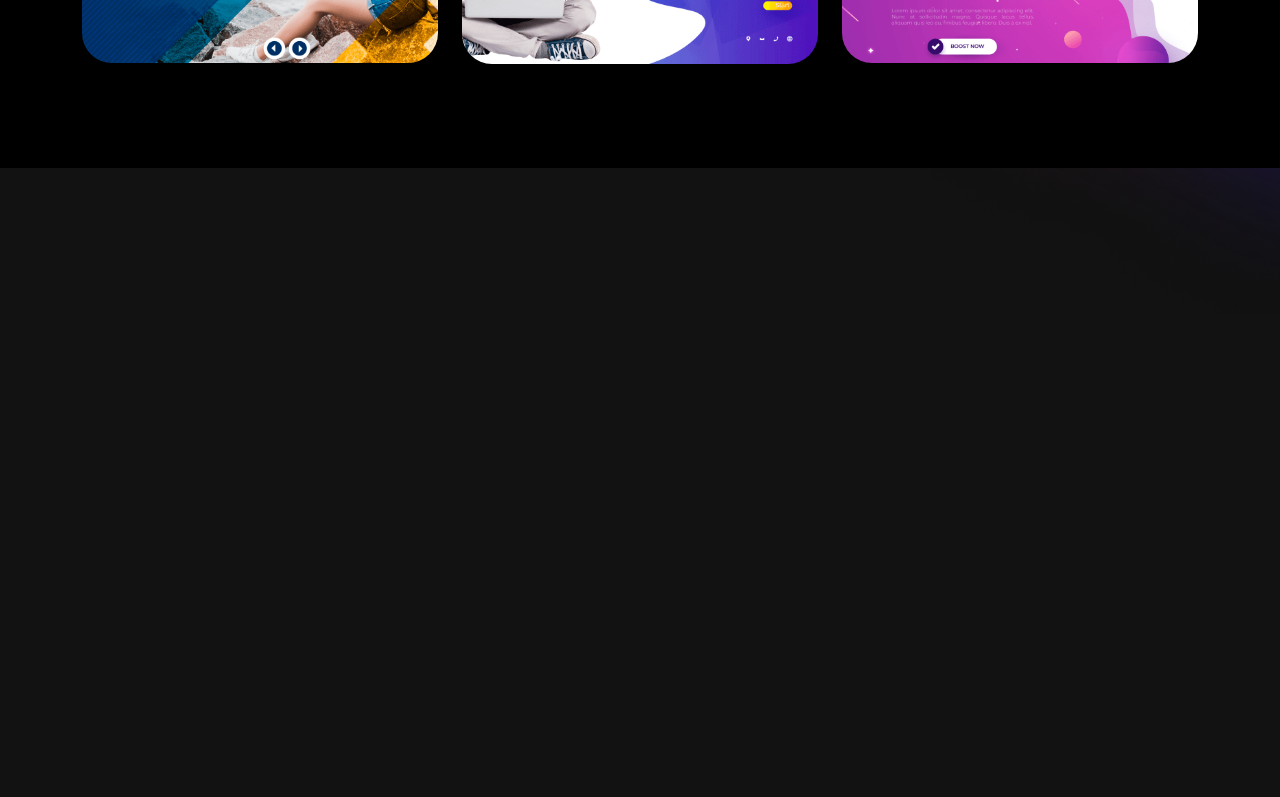
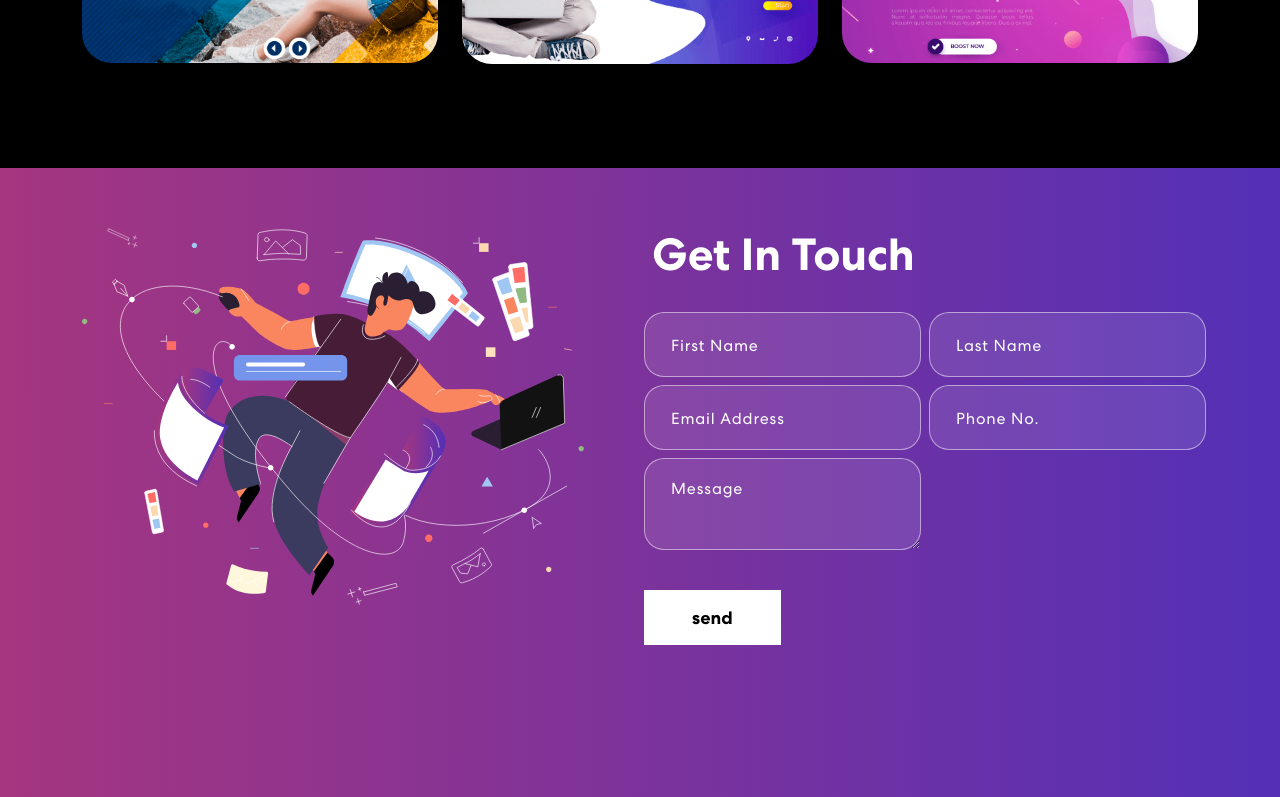
Before and after one commit to NicoMartina/personal-portfolio, a React (Create React App) app: page / in a window 1280 px wide. Shown: the part 2000-2797 px from the top of the page. Before the commit the page ends 2341 px from the top, so only its background shows below. Built offline with nearby package versions, Linux system fonts and the light colour scheme.

Commit message:
Added Contact form and edited it.

```diff
--- a/package.json
+++ b/package.json
@@ -8,6 +8,9 @@
     "@testing-library/user-event": "^13.5.0",
     "bootstrap": "^5.3.3",
     "bootstrap-icons": "^1.11.3",
+    "cors": "^2.8.5",
+    "express": "^4.21.0",
+    "nodemailer": "^6.9.15",
     "react": "^18.3.1",
     "react-bootstrap": "^2.10.5",
     "react-bootstrap-icons": "^1.11.4",
--- a/src/App.js
+++ b/src/App.js
@@ -4,6 +4,7 @@
 import { Banner } from './components/Banner';
 import { Skills } from './components/Skills';
 import { Projects } from './components/Projects';
+import { Contact } from './components/Contact';
 import 'bootstrap/dist/css/bootstrap.min.css';
 
 function App() {
@@ -13,6 +14,7 @@
       <Banner />
       <Skills />
       <Projects />
+      <Contact />
     </div>
   );
 }
--- /dev/null
+++ b/src/components/Contact.js
@@ -0,0 +1,87 @@
+import { useState } from'react';
+import { Container, Row, Col } from 'react-bootstrap';
+import contactImg from '../assets/img/contact-img.svg';
+
+
+export const Contact = () => {
+    const formInitialDetails = {
+        name: '',
+        lastName: '',
+        email: '',
+        phone: '',
+        message: ''
+    };
+
+    const [formDetails, setFormDetails] = useState(formInitialDetails);
+    const [buttonText, setButtonText] = useState('send');
+    const [status, setStatus] = useState({});
+
+    const onFormUpdate =(category, value) => {
+        setFormDetails({
+            ...formDetails,
+            [category]: value
+        });
+    };
+
+    const handleSubmit = async (e) => {
+        e.preventDefault();
+        setButtonText('Sending...');
+        let response = await fetch('https://localhost:5000/contact', {
+            method: 'POST',
+            headers: {
+                'Content-Type': 'application/json;charset=UTF-8'
+            },
+            body: JSON.stringify(formDetails),
+        });
+        setButtonText("Send");
+        let result = response.json();
+        setFormDetails(formInitialDetails);
+        if (result.code === 200) {
+            setStatus({ success: true, message: 'Message sent successfully' });
+        } else {
+            setStatus({ success: false, message: 'Failed to send message. Please try again.' });
+        }
+    };
+
+
+    return (
+        <section className='contact' id='connect'>
+            <Container>
+                <Row className="align-item-center">
+                    <Col md={6}>
+                        <img src={contactImg} alt='Contact Us' />
+                    </Col>
+                    <Col md={6}>
+                        <h2>Get In Touch</h2>
+                        <form onSubmit={handleSubmit}>
+                            <Row>
+                                <Col sm={6} className='px-1'>
+                                <input type='text' value={formDetails.firstName} placeholder='First Name' onChange={(e) => onFormUpdate('firstName', e.target.value)} />
+                                </Col>
+                                <Col sm={6} className='px-1'>
+                                <input type='text' value={formDetails.lastName} placeholder='Last Name' onChange={(e) => onFormUpdate('lastName', e.target.value)} />
+                                </Col>
+                                <Col sm={6} className='px-1'>
+                                <input type='email' value={formDetails.email} placeholder='Email Address' onChange={(e) => onFormUpdate('email', e.target.value)} />
+                                </Col>
+                                <Col sm={6} className='px-1'>
+                                <input type='tel' value={formDetails.phone} placeholder='Phone No.' onChange={(e) => onFormUpdate('phone', e.target.value)} />
+                                </Col>
+                                <Col sm={6} className='px-1'>
+                                <textarea row="6" value={formDetails.phone} placeholder='Message' onChange={(e) => onFormUpdate('message', e.target.value)}></textarea>
+                                <button type='submit'><span>{buttonText}</span></button>
+                                </Col>
+                                {
+                                status.message &&
+                                <Col>
+                                    <p className={status.success === false ? "danger" : "success"}>{status.message}</p>
+                                </Col>
+                                }
+                            </Row>
+                        </form>
+                    </Col>
+                </Row>
+            </Container>
+        </section>
+    )
+};
```
Also changed, not shown: server.js (added, +54 -0 lines), 1 other file (tests, documents, lock files or other folders).
